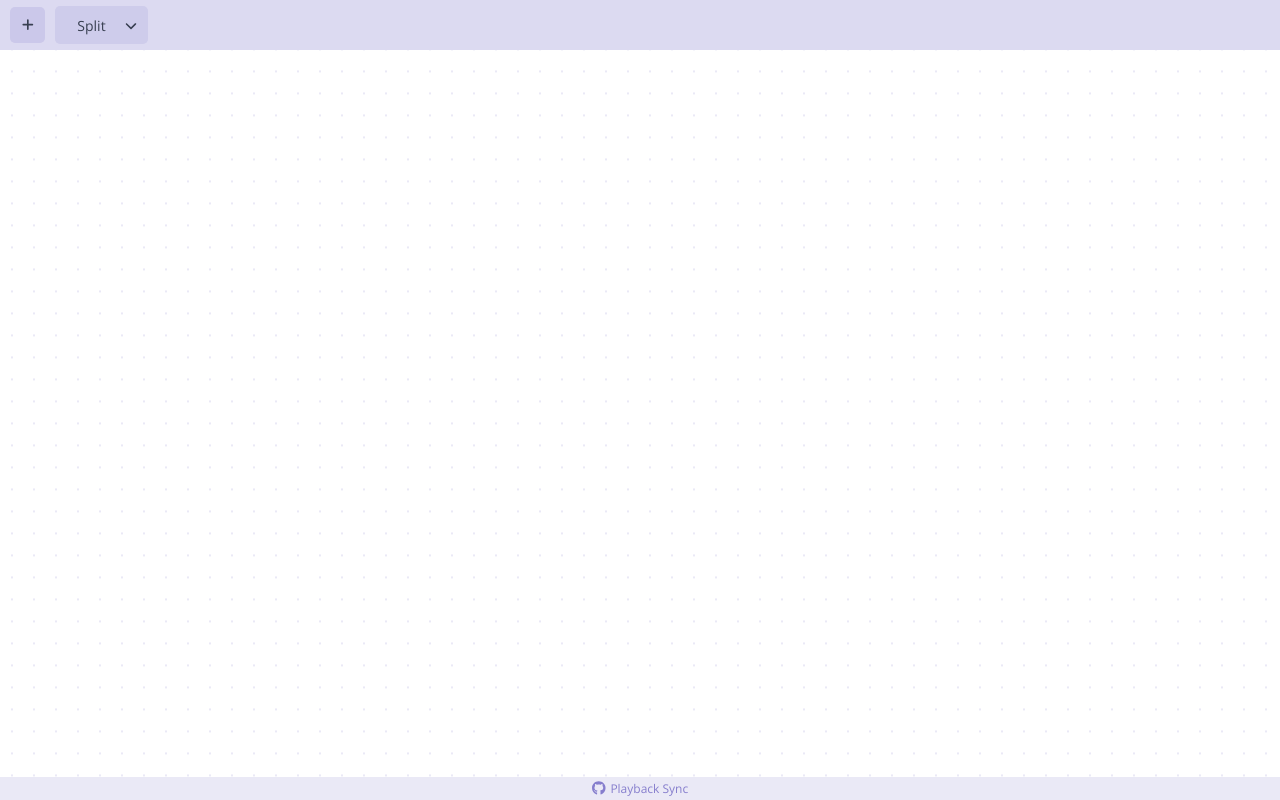
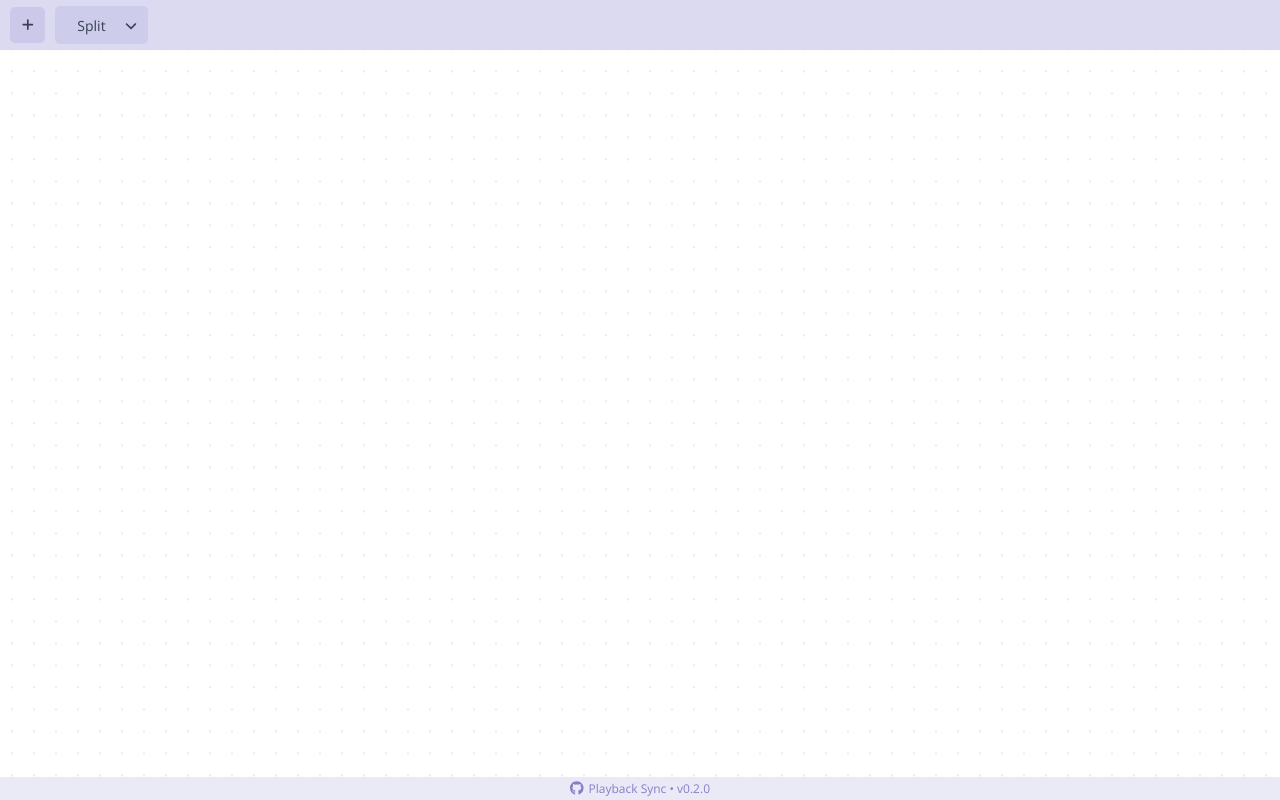
Before and after one commit to eoussama/playback-sync, a Vue app: page / in a window 1280 px wide. Built offline with nearby package versions, Linux system fonts and the light colour scheme.

Commit message:
🏷️ Footer Version, resolves #99

```diff
--- a/src/components/layout/FootSection.vue
+++ b/src/components/layout/FootSection.vue
@@ -16,7 +16,7 @@ export default defineComponent({});
       </span>
 
       <span class="foot__text">
-        Playback Sync
+        Playback Sync • v0.2.0
       </span>
     </a>
   </div>
```
